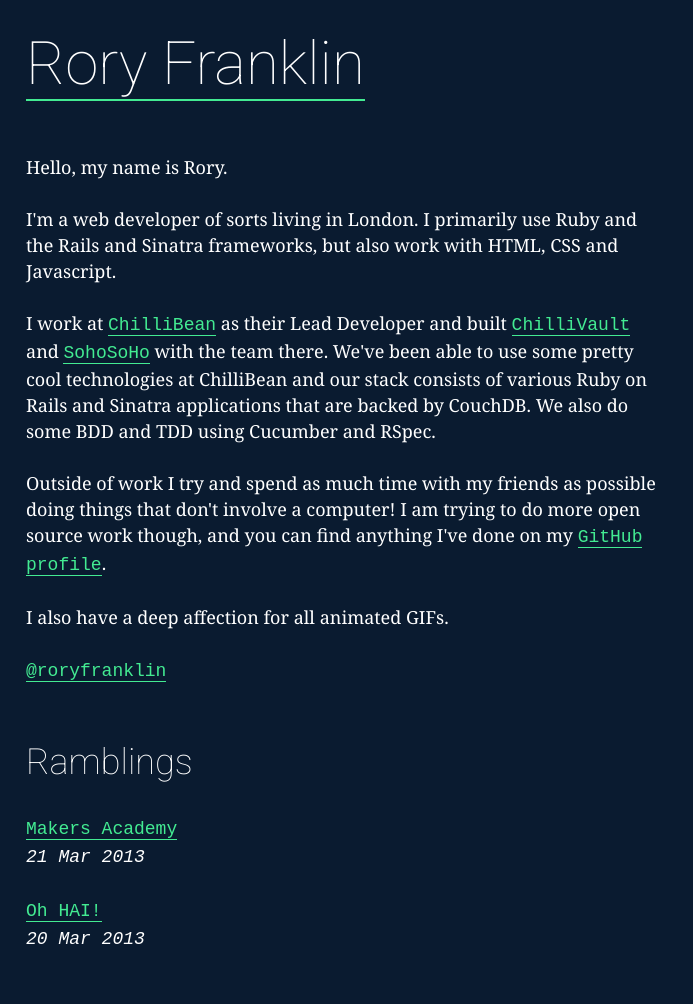
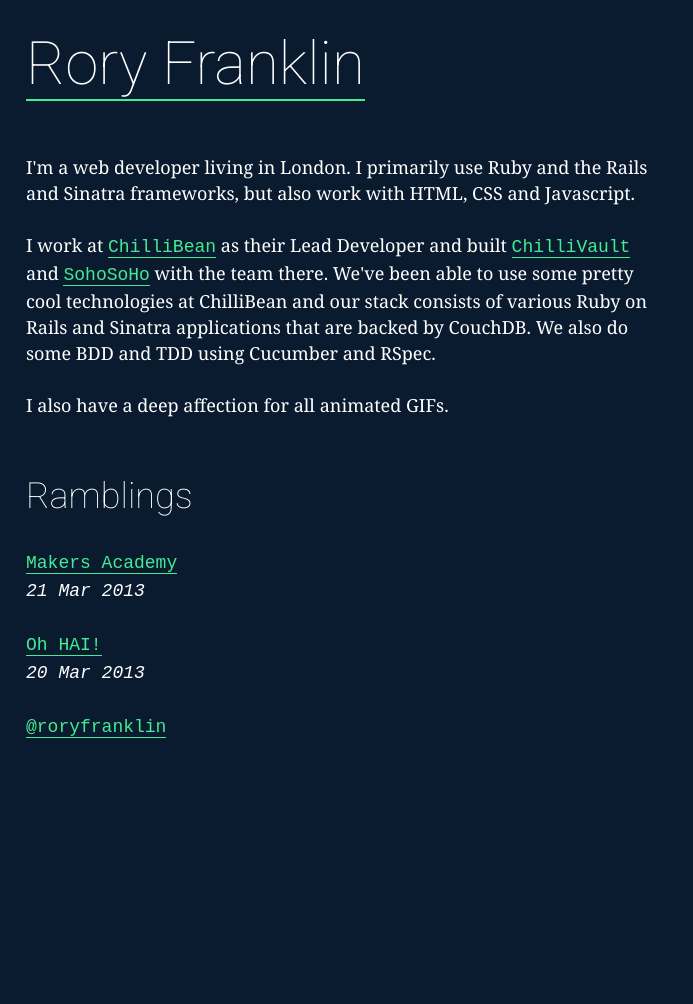
Before and after one commit to roryfranklin/roryfranklin.com, a Jekyll site: the page built from index.html, in a window 1280 px wide. Shown: the whole page, without its empty margins (0-693 px from the left). Built offline with Jekyll 4.4.1, drawn with Linux system fonts in a browser that asks for light colours; the list of posts is cut into pages by our own code; after the commit the page ends 900 px from its top, so only the background shows below that.

Commit message:
Update homepage

```diff
--- a/_layouts/default.html
+++ b/_layouts/default.html
@@ -12,6 +12,9 @@
 </h1>
 {{content}}
 <footer>
+  <p>
+    <a href="http://www.twitter.com/roryfranklin">@roryfranklin</a>
+  </p>
 </footer>
 </body>
 </html>
--- a/index.html
+++ b/index.html
@@ -4,23 +4,20 @@ title: Rory Franklin
 ---
 
 <p>
-  Hello, my name is Rory.
-</p>
-<p>
-  I'm a web developer of sorts living in London. I primarily use Ruby and the Rails and Sinatra frameworks, but also work with HTML, CSS and Javascript.
+  I'm a web developer living in London. I primarily use Ruby and the Rails and Sinatra frameworks, but also work with HTML, CSS and Javascript.
 </p>
 <p>
   I work at <a href="http://chillibean.tv">ChilliBean</a> as their Lead Developer and built <a href="https://chillivault.tv">ChilliVault</a> and <a href="http://sohosoho.tv">SohoSoHo</a> with the team there. We've been able to use some pretty cool technologies at ChilliBean and our stack consists of various Ruby on Rails and Sinatra applications that are backed by CouchDB. We also do some BDD and TDD using Cucumber and RSpec.
 </p>
+<!--
 <p>
   Outside of work I try and spend as much time with my friends as possible doing things that don't involve a computer! I am trying to do more open source work though, and you can find anything I've done on my <a href="https://github.com/roryfranklin">GitHub profile</a>.
 </p>
+-->
 <p>
   I also have a deep affection for all animated GIFs.
 </p>
-<p>
-  <a href="http://www.twitter.com/roryfranklin">@roryfranklin</a>
-</p>
+
 <h2>Ramblings</h2>
 <ul class="posts">
   {% for post in site.posts %}
```
